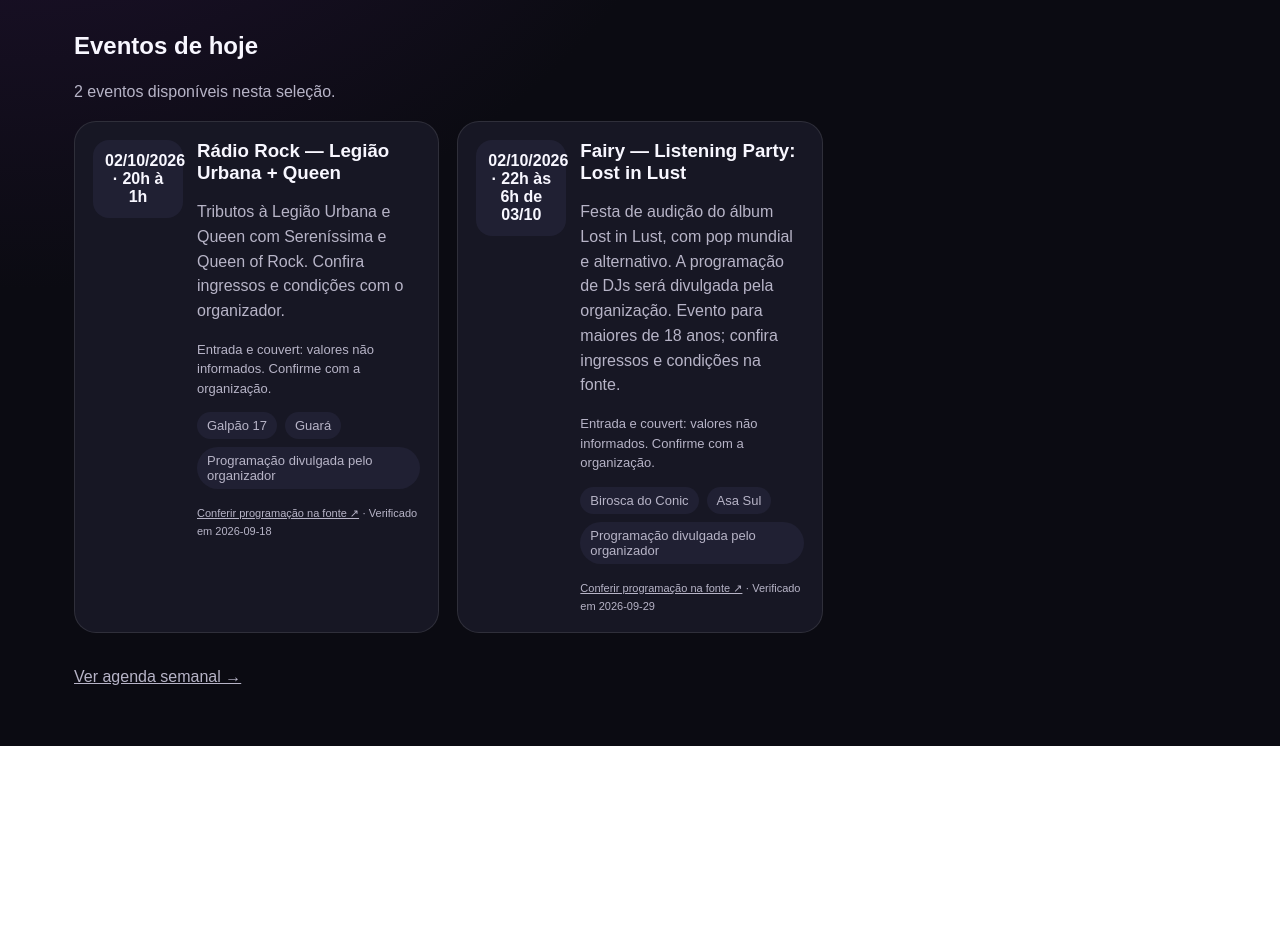
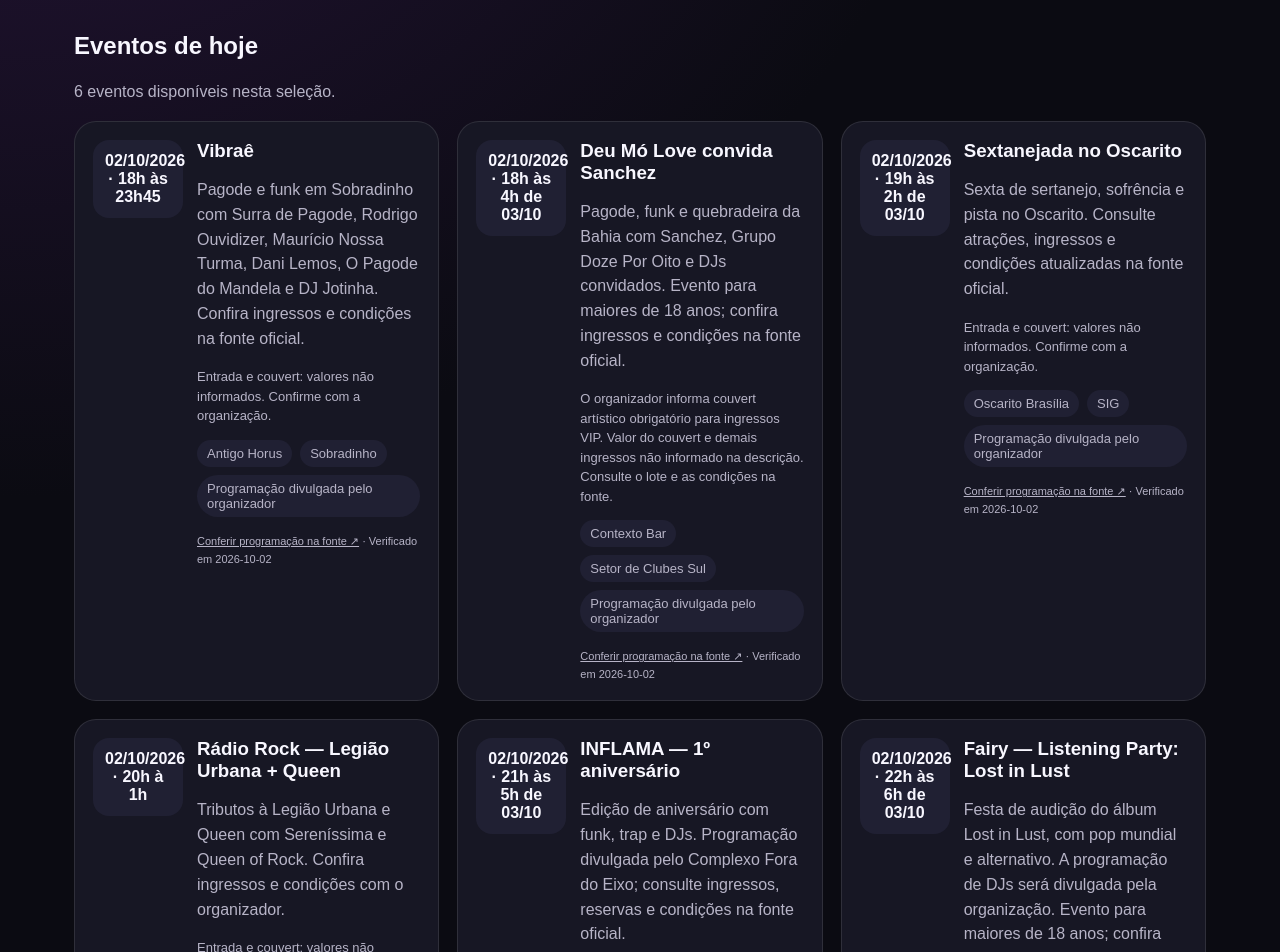
Before and after one commit to leonardodutrards-del/noite-df, a Next.js app: page /hoje in a window 1280 px wide. Shown: the part 520-1472 px from the top of the page. Before the commit the page ends 1266 px from the top, so only its background shows below. Built offline with nearby package versions, Linux system fonts and the light colour scheme; no server answers.

Commit message:
content: add confirmed weekend events for Oct 2-4

```diff
--- a/data/seeds/events-2026-09.ts
+++ b/data/seeds/events-2026-09.ts
@@ -12,6 +12,42 @@
 const oscarito = 'https://www.instagram.com/oscaritobrasilia/p/DdPg0FfgQ5P/';
 
 export const researchedEvents: EventItem[] = [
+  event('vibrae-sobradinho-2026-10-02', 'Vibraê', 'Antigo Horus', 'Sobradinho', '02/10/2026 · 18h às 23h45',
+    'Pagode e funk em Sobradinho com Surra de Pagode, Rodrigo Ouvidizer, Maurício Nossa Turma, Dani Lemos, O Pagode do Mandela e DJ Jotinha. Confira ingressos e condições na fonte oficial.',
+    'https://www.sympla.com.br/evento/vibrae/3594134',
+    '2026-10-02T23:45:00-03:00', '2026-10-02T18:00:00-03:00', '2026-10-02'),
+  event('complexo-inflama-2026-10-02', 'INFLAMA — 1º aniversário', 'Complexo Fora do Eixo', 'SAAN', '02/10/2026 · 21h às 5h de 03/10',
+    'Edição de aniversário com funk, trap e DJs. Programação divulgada pelo Complexo Fora do Eixo; consulte ingressos, reservas e condições na fonte oficial.',
+    'https://www.sympla.com.br/evento/lgc/3596283',
+    '2026-10-03T05:00:00-03:00', '2026-10-02T21:00:00-03:00', '2026-10-02'),
+  event('contexto-deu-mo-love-sanchez-2026-10-02', 'Deu Mó Love convida Sanchez', 'Contexto Bar', 'Setor de Clubes Sul', '02/10/2026 · 18h às 4h de 03/10',
+    'Pagode, funk e quebradeira da Bahia com Sanchez, Grupo Doze Por Oito e DJs convidados. Evento para maiores de 18 anos; confira ingressos e condições na fonte oficial.',
+    'https://www.sympla.com.br/evento/deu-mo-love-convida-sanchez-02-10-varanda-do-contexto/3595075',
+    '2026-10-03T04:00:00-03:00', '2026-10-02T18:00:00-03:00', '2026-10-02'),
+  event('oscarito-sextanejada-2026-10-02', 'Sextanejada no Oscarito', 'Oscarito Brasília', 'SIG', '02/10/2026 · 19h às 2h de 03/10',
+    'Sexta de sertanejo, sofrência e pista no Oscarito. Consulte atrações, ingressos e condições atualizadas na fonte oficial.',
+    'https://www.sympla.com.br/evento/sextanejada-no-oscarito/3596842',
+    '2026-10-03T02:00:00-03:00', '2026-10-02T19:00:00-03:00', '2026-10-02'),
+  event('oscarito-corona-day-2026-10-03', 'Corona Day no Osca', 'Oscarito Brasília', 'SIG', '03/10/2026 · 9h às 16h',
+    'Programação diurna com futevôlei, beach tennis, música, ativações, feirinha e experiências no novo Palco Corona do Oscarito.',
+    'https://www.sympla.com.br/evento/corona-day-no-osca/3596853',
+    '2026-10-03T16:00:00-03:00', '2026-10-03T09:00:00-03:00', '2026-10-02'),
+  event('oscarito-sabado-2026-10-03', 'Sábadô no Oscarito', 'Oscarito Brasília', 'SIG', '03/10/2026 · 16h às 2h de 04/10',
+    'Sábado com roda de samba, sertanejo, música ao vivo, drinks e pista no Oscarito. Consulte atrações, ingressos e condições na fonte oficial.',
+    'https://www.sympla.com.br/evento/sabado-no-oscarito/3596878',
+    '2026-10-04T02:00:00-03:00', '2026-10-03T16:00:00-03:00', '2026-10-02'),
+  event('contexto-sabado-magico-2026-10-03', 'Sábado Mágico — feijoada, pagode e funk', 'Contexto Bar', 'Setor de Clubes Sul', '03/10/2026 · 11h às 4h de 04/10',
+    'Feijoada, happy hour, pagode e funk com Amor de Aluguel, BenzaDeus, Nossa Galera e DJs. Consulte ingressos e condições na fonte oficial.',
+    'https://www.sympla.com.br/evento/sabado-magico-03-10-varanda-contexto-bar/3595115',
+    '2026-10-04T04:00:00-03:00', '2026-10-03T11:00:00-03:00', '2026-10-02'),
+  event('complexo-boteco-balada-2026-10-03', 'Boteco e Balada', 'Complexo Fora do Eixo', 'SAAN', '03/10/2026 · 21h às 5h de 04/10',
+    'Programação com DJ Thailo, William Dias, Nyka, DJ Vinny e Luk. Evento para maiores de 18 anos; consulte ingressos e condições na fonte oficial.',
+    'https://www.sympla.com.br/evento/lgc/3597392',
+    '2026-10-04T05:00:00-03:00', '2026-10-03T21:00:00-03:00', '2026-10-02'),
+  event('rancho-sabado-automotivo-2026-10-03', 'Sábado Automotivo', 'Rancho do Vaqueiro', 'Planaltina', '03/10/2026 · A partir das 21h',
+    'Sábado Automotivo no Rancho do Vaqueiro, com caipirinha free até 23h conforme divulgação oficial da casa. Confira ingressos e condições diretamente com o Rancho.',
+    'https://www.instagram.com/ranchodovaqueirobsb/',
+    '2026-10-04T05:00:00-03:00', '2026-10-03T21:00:00-03:00', '2026-10-02'),
   event('godofredo-oktoberfest-2026-10-17', 'Oktoberfest 2026 — Godofredo', 'Bar Godofredo', 'Asa Norte', '17/10/2026 · 15h à meia-noite',
     'Edição com DJs da casa e nove horas de open bar anunciadas pelo organizador. Comidas cobradas à parte; confira ingressos, condições e regras na fonte oficial.',
     'https://shotgun.live/pt-br/events/oktoberfest-2026-godofredo',
```
